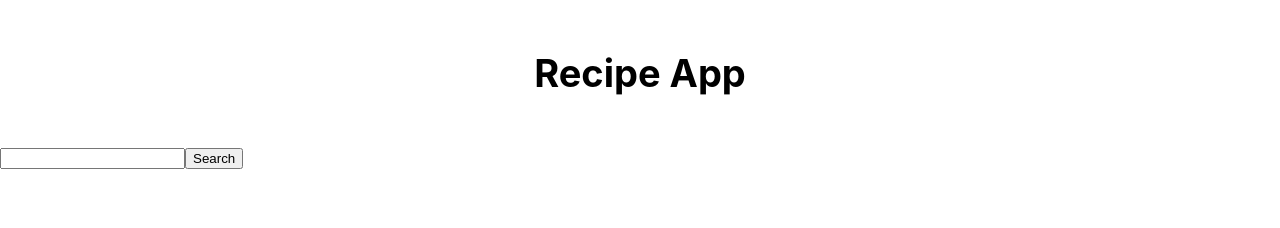
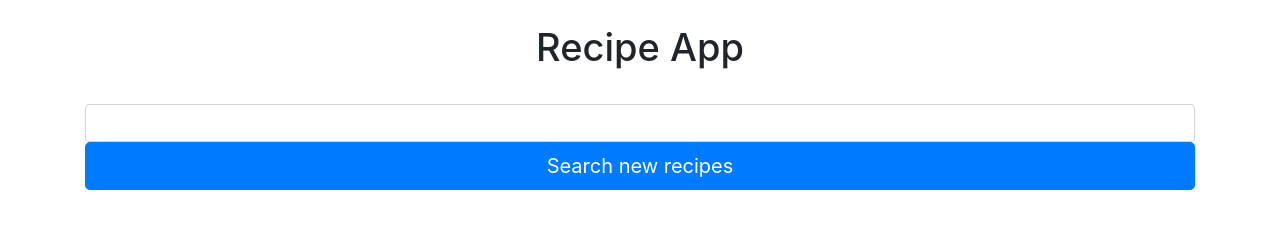
Before and after one commit to mateuszlubianka1993/recipe-app-react, a React app: page / in a window 1280 px wide. Built offline with nearby package versions, Linux system fonts and the light colour scheme.

Commit message:
add Bootstrap to project

```diff
--- a/public/index.html
+++ b/public/index.html
@@ -7,6 +7,7 @@
     <meta name="theme-color" content="#000000" />
 
     <link rel="manifest" href="%PUBLIC_URL%/manifest.json" />
+    <link rel="stylesheet" href="https://stackpath.bootstrapcdn.com/bootstrap/4.3.1/css/bootstrap.min.css" integrity="sha384-ggOyR0iXCbMQv3Xipma34MD+dH/1fQ784/j6cY/iJTQUOhcWr7x9JvoRxT2MZw1T" crossorigin="anonymous">
 
     <title>Recipe App</title>
   </head>
--- a/src/components/SearchBar.js
+++ b/src/components/SearchBar.js
@@ -4,8 +4,8 @@ const SearchBar = (props) => {
 
     return(
         <form className="container">
-                <input type="text" />
-                <button type="submit">Search</button>
+            <input type="text" className="form-control" aria-label="Sizing example input" aria-describedby="inputGroup-sizing-default"/>
+            <button type="submit" className="btn btn-primary btn-lg btn-block">Search new recipes</button>
         </form>
     );
 };
```
